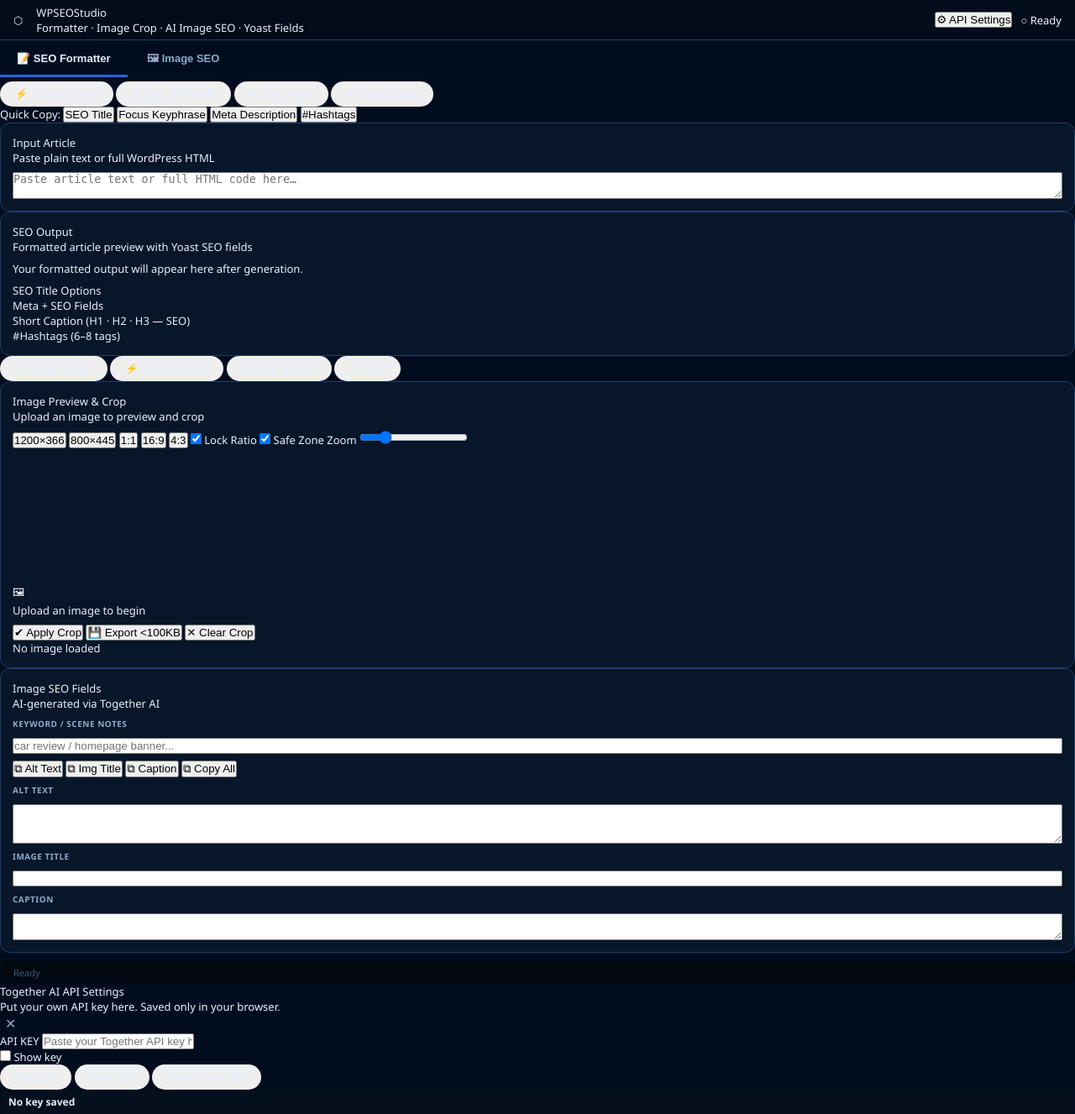
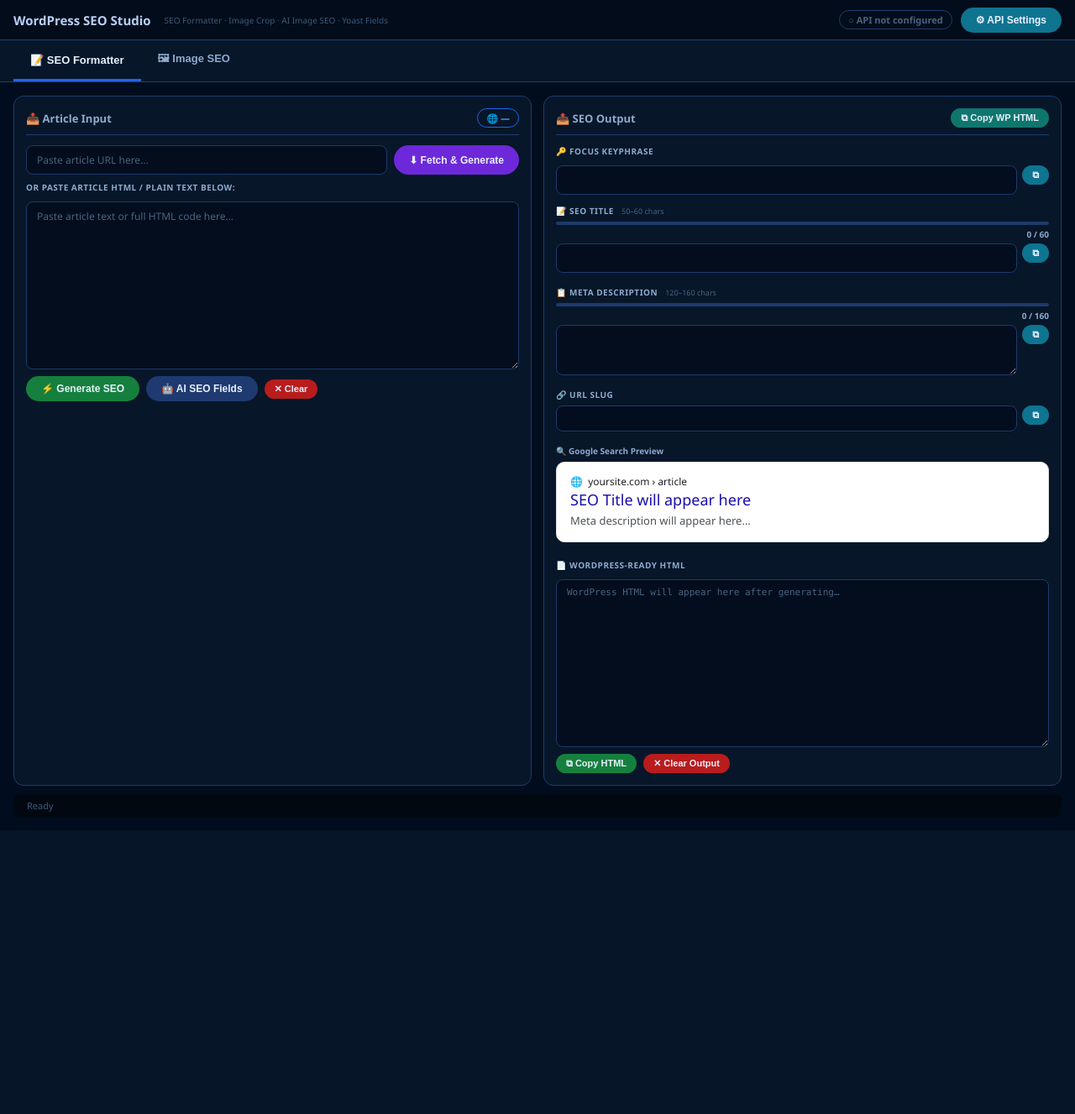
Before and after one commit to chanrathrin/SEO-web-tool, a Flask app: page / in a window 1280 px wide. Shown: the whole page at 84% size. After the commit the page ends 973 px from the top, so only its background shows below. Run offline with Flask 3, Linux system fonts and the light colour scheme; a map, chart or similar area stays blank; some libraries are stand-ins or nearby versions.

Commit message:
Update index.html

```diff
--- a/templates/index.html
+++ b/templates/index.html
@@ -1,219 +1,242 @@
 <!DOCTYPE html>
 <html lang="en">
 <head>
-  <meta charset="UTF-8"/>
-  <meta name="viewport" content="width=device-width, initial-scale=1.0"/>
+<meta charset="UTF-8">
+<meta name="viewport" content="width=device-width, initial-scale=1.0">
 <title>WordPress SEO Studio</title>
-  <link rel="preconnect" href="https://fonts.googleapis.com"/>
-  <link rel="preconnect" href="https://fonts.gstatic.com" crossorigin/>
-  <link href="https://fonts.googleapis.com/css2?family=Inter:wght@400;500;600;700;800&family=JetBrains+Mono:wght@400;500;700&display=swap" rel="stylesheet"/>
-  <link rel="stylesheet" href="/static/style.css"/>
+<link rel="stylesheet" href="/static/style.css">
 </head>
 <body>
-  <div class="app-shell">
-
+<!-- TOP BAR -->
 <header class="topbar">
   <div class="topbar-left">
-        <div class="brand-mark">⬡</div>
-        <div class="brand-wrap">
-          <div class="brand-row">
-            <div class="brand-title">WPSEOStudio</div>
-            <div class="brand-sub">Formatter · Image Crop · AI Image SEO · Yoast Fields</div>
+    <span class="topbar-logo">WordPress SEO Studio</span>
+    <span class="topbar-sub">SEO Formatter · Image Crop · AI Image SEO · Yoast Fields</span>
+  </div>
+  <div class="topbar-right">
+    <span id="api-badge" class="badge badge-off">○ API not configured</span>
+    <button class="btn btn-cyan" onclick="openApiModal()">⚙ API Settings</button>
+  </div>
+</header>
+
+<!-- TABS -->
+<nav class="tab-nav">
+  <button class="tab-btn active" onclick="switchTab('seo', this)">📝 SEO Formatter</button>
+  <button class="tab-btn" onclick="switchTab('image', this)">🖼 Image SEO</button>
+</nav>
+
+<!-- ═══════════════════════════════════════════════════════ TAB 1: SEO FORMATTER -->
+<div id="tab-seo" class="tab-content active">
+  <div class="two-col">
+
+    <!-- LEFT PANEL: Input -->
+    <div class="panel">
+      <div class="panel-header">
+        <span>📥 Article Input</span>
+        <span id="lang-badge" class="badge badge-blue">🌐 —</span>
+      </div>
+
+      <div class="field-row">
+        <input type="text" id="url-input" class="input-field" placeholder="Paste article URL here…">
+        <button id="fetch-btn" class="btn btn-purple" onclick="fetchUrl()">⬇ Fetch &amp; Generate</button>
+      </div>
+
+      <div class="field-label">Or paste article HTML / plain text below:</div>
+      <textarea id="article-input" class="textarea tall"
+        placeholder="Paste article text or full HTML code here…"></textarea>
+
+      <div class="action-row">
+        <button class="btn btn-green" onclick="processArticle()">⚡ Generate SEO</button>
+        <button class="btn btn-blue" onclick="generateAiFields()" id="ai-gen-btn">🤖 AI SEO Fields</button>
+        <button class="btn btn-red sm" onclick="clearInput()">✕ Clear</button>
+      </div>
+    </div>
+
+    <!-- RIGHT PANEL: Output -->
+    <div class="panel">
+      <div class="panel-header">
+        <span>📤 SEO Output</span>
+        <button class="btn btn-teal sm" onclick="copyWpHtml()">⧉ Copy WP HTML</button>
+      </div>
+
+      <!-- Yoast Fields -->
+      <div class="yoast-fields">
+        <div class="yoast-row">
+          <div class="field-label">🔑 Focus Keyphrase</div>
+          <div class="char-counter" id="fk-counter"></div>
+          <div class="input-copy-row">
+            <input type="text" id="out-keyphrase" class="input-field" oninput="updateFkCounter(this.value)">
+            <button class="btn btn-cyan sm" onclick="copyField('out-keyphrase')">⧉</button>
+          </div>
+        </div>
+        <div class="yoast-row">
+          <div class="field-label">📝 SEO Title <span class="field-hint">50–60 chars</span></div>
+          <div class="char-bar-wrap">
+            <div class="char-bar" id="seo-bar"></div>
+          </div>
+          <div class="char-counter" id="seo-counter">0 / 60</div>
+          <div class="input-copy-row">
+            <input type="text" id="out-seo-title" class="input-field" oninput="updateSeoCounter(this.value)" maxlength="120">
+            <button class="btn btn-cyan sm" onclick="copyField('out-seo-title')">⧉</button>
+          </div>
+          <div id="seo-variants" class="variants-list"></div>
+        </div>
+        <div class="yoast-row">
+          <div class="field-label">📋 Meta Description <span class="field-hint">120–160 chars</span></div>
+          <div class="char-bar-wrap">
+            <div class="char-bar" id="meta-bar"></div>
+          </div>
+          <div class="char-counter" id="meta-counter">0 / 160</div>
+          <div class="input-copy-row">
+            <textarea id="out-meta" class="textarea short" oninput="updateMetaCounter(this.value)"></textarea>
+            <button class="btn btn-cyan sm" onclick="copyField('out-meta', true)">⧉</button>
+          </div>
+          <div id="meta-variants" class="variants-list"></div>
+        </div>
+        <div class="yoast-row">
+          <div class="field-label">🔗 URL Slug</div>
+          <div class="input-copy-row">
+            <input type="text" id="out-slug" class="input-field mono">
+            <button class="btn btn-cyan sm" onclick="copyField('out-slug')">⧉</button>
           </div>
         </div>
       </div>
 
-      <div class="topbar-right">
-        <button class="api-settings-btn" id="openApiModal">⚙ API Settings</button>
-        <span class="api-badge ready" id="apiBadge">○ Ready</span>
-      </div>
-    </header>
-
-    <div class="tab-strip">
-      <button class="tab-btn active" data-tab="seo">📝 SEO Formatter</button>
-      <button class="tab-btn" data-tab="img">🖼 Image SEO</button>
-    </div>
-
-    <section class="tab-panel active" id="tab-seo">
-      <div class="card action-card">
-        <div class="action-bar">
-          <button class="btn green" id="btnGenerate">⚡ Generate SEO</button>
-          <button class="btn teal" id="btnCopyHTML">⧉ Copy WP HTML</button>
-          <button class="btn red" id="btnClearIn">✕ Clear Input</button>
-          <button class="btn red" id="btnClearOut">✕ Clear Output</button>
+      <!-- Google Preview -->
+      <div class="google-preview">
+        <div class="gp-label">🔍 Google Search Preview</div>
+        <div class="gp-box">
+          <div class="gp-site">🌐 &nbsp;yoursite.com &rsaquo; article</div>
+          <div class="gp-title" id="gp-title">SEO Title will appear here</div>
+          <div class="gp-meta" id="gp-meta">Meta description will appear here…</div>
         </div>
       </div>
 
-      <div class="card quick-copy-card">
-        <div class="pill-bar">
-          <span class="pill-label">Quick Copy:</span>
-          <button class="pill purple" data-copy="seo_title">SEO Title</button>
-          <button class="pill cyan" data-copy="focus_keyphrase">Focus Keyphrase</button>
-          <button class="pill yellow" data-copy="meta_description">Meta Description</button>
-          <button class="pill green" data-copy="hashtags_str">#Hashtags</button>
+      <!-- WP HTML Output -->
+      <div class="field-label" style="margin-top:12px;">📄 WordPress-Ready HTML</div>
+      <textarea id="out-wp-html" class="textarea tall mono" readonly placeholder="WordPress HTML will appear here after generating…"></textarea>
+      <div class="action-row">
+        <button class="btn btn-green sm" onclick="copyWpHtml()">⧉ Copy HTML</button>
+        <button class="btn btn-red sm" onclick="clearOutput()">✕ Clear Output</button>
+      </div>
     </div>
   </div>
 
-      <div class="seo-grid">
-        <div class="card panel input-panel">
-          <div class="panel-head">
-            <div class="panel-title">Input Article</div>
-            <div class="panel-sub">Paste plain text or full WordPress HTML</div>
-          </div>
-          <textarea id="inputArticle" class="article-input" spellcheck="false" placeholder="Paste article text or full HTML code here…"></textarea>
+  <!-- Status Bar -->
+  <div class="status-bar" id="seo-status">Ready</div>
 </div>
 
-        <div class="card panel output-panel">
-          <div class="panel-head">
-            <div class="panel-title">SEO Output</div>
-            <div class="panel-sub">Formatted article preview with Yoast SEO fields</div>
+<!-- ═══════════════════════════════════════════════════════ TAB 2: IMAGE SEO -->
+<div id="tab-image" class="tab-content">
+  <div class="two-col">
+
+    <!-- LEFT: Upload + Preview -->
+    <div class="panel">
+      <div class="panel-header">🖼 Image Upload &amp; Preview</div>
+
+      <div class="drop-zone" id="drop-zone" onclick="document.getElementById('image-file-input').click()">
+        <div class="drop-icon">📁</div>
+        <div class="drop-text">Click or drag &amp; drop an image here</div>
+        <div class="drop-sub">JPG, PNG, WEBP supported</div>
+        <input type="file" id="image-file-input" accept="image/*" style="display:none" onchange="handleImageFile(this)">
       </div>
 
-          <div class="output-scroll" id="outputArticle">
-            <div class="placeholder-msg">Your formatted output will appear here after generation.</div>
+      <div id="image-preview-wrap" style="display:none;margin-top:12px;">
+        <img id="image-preview" class="img-preview" alt="Preview">
+        <div id="img-info" class="img-info"></div>
       </div>
 
-          <div class="options-grid">
-            <div class="opt-col">
-              <div class="opt-label">SEO Title Options</div>
-              <div class="opt-box green-text" id="optTitles"></div>
+      <div class="field-label" style="margin-top:12px;">Scene / context notes (optional)</div>
+      <input type="text" id="scene-notes" class="input-field"
+        placeholder="e.g. Cambodian politician speaking at parliament">
+
+      <div class="action-row" style="margin-top:12px;">
+        <button class="btn btn-green" id="analyze-btn" onclick="analyzeImage()">🤖 Analyze Image with AI</button>
+        <button class="btn btn-red sm" onclick="clearImageFields()">✕ Clear</button>
+      </div>
     </div>
 
-            <div class="opt-col">
-              <div class="opt-label">Meta + SEO Fields</div>
-              <div class="opt-box green-text" id="optMeta"></div>
+    <!-- RIGHT: Image SEO Fields -->
+    <div class="panel">
+      <div class="panel-header">🏷 Image SEO Fields</div>
+
+      <div class="yoast-row">
+        <div class="field-label">Alt Text <span class="field-hint">8–15 words, descriptive</span></div>
+        <div class="char-counter" id="alt-counter">0 / 90</div>
+        <div class="input-copy-row">
+          <textarea id="img-alt" class="textarea short" oninput="updateAltCounter(this.value)"
+            placeholder="descriptive alt text for screen readers and SEO…"></textarea>
+          <button class="btn btn-cyan sm" onclick="copyField('img-alt', true)">⧉</button>
+        </div>
       </div>
 
-            <div class="opt-col">
-              <div class="opt-label">Short Caption (H1 · H2 · H3 — SEO)</div>
-              <div class="opt-box blue-text" id="optCaption"></div>
+      <div class="yoast-row">
+        <div class="field-label">Image Title <span class="field-hint">3–8 words, Title Case</span></div>
+        <div class="char-counter" id="title-counter">0 / 90</div>
+        <div class="input-copy-row">
+          <input type="text" id="img-title" class="input-field" oninput="updateTitleCounter(this.value)"
+            placeholder="Image Title Here">
+          <button class="btn btn-cyan sm" onclick="copyField('img-title')">⧉</button>
+        </div>
       </div>
 
-            <div class="opt-col">
-              <div class="opt-label">#Hashtags (6–8 tags)</div>
-              <div class="opt-box amber-text" id="optHashtags"></div>
+      <div class="yoast-row">
+        <div class="field-label">Caption <span class="field-hint">1–2 sentences</span></div>
+        <div class="char-counter" id="caption-counter">0 / 180</div>
+        <div class="input-copy-row">
+          <textarea id="img-caption" class="textarea medium" oninput="updateCaptionCounter(this.value)"
+            placeholder="Factual caption describing the image content."></textarea>
+          <button class="btn btn-cyan sm" onclick="copyField('img-caption', true)">⧉</button>
+        </div>
+      </div>
+
+      <div class="action-row" style="margin-top:16px;">
+        <button class="btn btn-teal" onclick="copyAllImageFields()">⧉ Copy All Fields</button>
+      </div>
+
+      <!-- Copy All Output Box -->
+      <div class="field-label" style="margin-top:16px;">📋 All Fields (formatted)</div>
+      <textarea id="img-all-output" class="textarea tall mono" readonly
+        placeholder="All image SEO fields will appear here after AI analysis…"></textarea>
+    </div>
+  </div>
+
+  <div class="status-bar" id="img-status">Ready</div>
+</div>
+
+<!-- ═══════════════════════════════════════ API SETTINGS MODAL -->
+<div id="api-modal" class="modal-overlay" style="display:none">
+  <div class="modal">
+    <div class="modal-header">
+      <span>⚙ Together AI — API Settings</span>
+      <button class="modal-close" onclick="closeApiModal()">✕</button>
+    </div>
+    <div class="modal-body">
+      <div class="field-label">Together AI API Key</div>
+      <div class="field-hint" style="margin-bottom:8px;">
+        Get your key at <a href="https://api.together.xyz" target="_blank" class="link">api.together.xyz</a>
+      </div>
+      <div class="input-copy-row">
+        <input type="password" id="api-key-input" class="input-field mono"
+          placeholder="Paste your Together AI API key here…">
+        <button class="btn btn-cyan sm" onclick="toggleApiKeyVisibility()">👁</button>
+      </div>
+      <div id="api-modal-status" class="modal-status"></div>
+    </div>
+    <div class="modal-footer">
+      <button class="btn btn-cyan" onclick="testApiKey()">🔍 Test Key</button>
+      <button class="btn btn-green" onclick="saveApiKey()">✔ Save &amp; Use</button>
+      <button class="btn btn-red" onclick="clearApiKey()">✕ Clear</button>
+      <button class="btn btn-blue" onclick="closeApiModal()">Cancel</button>
     </div>
   </div>
 </div>
-      </div>
-    </section>
 
-    <section class="tab-panel" id="tab-img">
-      <div class="card action-card">
-        <div class="action-bar">
-          <button class="btn purple" id="btnUpload">⬆ Upload Image</button>
-          <button class="btn green" id="btnGenImg">⚡ Generate SEO</button>
-          <button class="btn teal" id="btnCopyAll">⧉ Copy All SEO</button>
-          <button class="btn red" id="btnClearImg">✕ Clear</button>
-          <input type="file" id="fileInput" accept="image/*" hidden/>
-        </div>
-      </div>
-
-      <div class="img-grid">
-        <div class="card panel crop-panel">
-          <div class="panel-head">
-            <div class="panel-title">Image Preview &amp; Crop</div>
-            <div class="panel-sub">Upload an image to preview and crop</div>
-          </div>
-
-          <div class="preset-bar">
-            <button class="btn-sm blue" data-ratio="1200,366">1200×366</button>
-            <button class="btn-sm blue" data-ratio="800,445">800×445</button>
-            <button class="btn-sm blue" data-ratio="1,1">1:1</button>
-            <button class="btn-sm blue" data-ratio="16,9">16:9</button>
-            <button class="btn-sm blue" data-ratio="4,3">4:3</button>
-
-            <label class="toggle-label">
-              <input type="checkbox" id="lockRatio" checked/>
-              <span>Lock Ratio</span>
-            </label>
-
-            <label class="toggle-label">
-              <input type="checkbox" id="safeZone" checked/>
-              <span>Safe Zone</span>
-            </label>
-
-            <span class="zoom-label">Zoom</span>
-            <input type="range" id="zoomSlider" min="50" max="300" value="100" step="1"/>
-          </div>
-
-          <div class="canvas-wrap" id="canvasWrap">
-            <canvas id="cropCanvas"></canvas>
-            <div class="canvas-placeholder" id="canvasPlaceholder">
-              <div class="canvas-icon">🖼</div>
-              <div>Upload an image to begin</div>
-            </div>
-          </div>
-
-          <div class="crop-bot">
-            <div class="crop-actions">
-              <button class="btn-sm green" id="btnApplyCrop">✔ Apply Crop</button>
-              <button class="btn-sm yellow" id="btnExport">💾 Export &lt;100KB</button>
-              <button class="btn-sm red" id="btnClearCrop">✕ Clear Crop</button>
-            </div>
-            <div class="crop-info" id="cropInfo">No image loaded</div>
-          </div>
-        </div>
-
-        <div class="card panel seo-fields-panel">
-          <div class="panel-head">
-            <div class="panel-title">Image SEO Fields</div>
-            <div class="panel-sub">AI-generated via Together AI</div>
-          </div>
-
-          <label class="field-label">KEYWORD / SCENE NOTES</label>
-          <input type="text" id="sceneInput" class="field-input" placeholder="car review / homepage banner..."/>
-
-          <div class="copy-grid">
-            <button class="btn-sm blue" id="cAlt">⧉ Alt Text</button>
-            <button class="btn-sm blue" id="cTitle">⧉ Img Title</button>
-            <button class="btn-sm blue" id="cCap">⧉ Caption</button>
-            <button class="btn-sm teal" id="cAll">⧉ Copy All</button>
-          </div>
-
-          <label class="field-label">ALT TEXT</label>
-          <textarea id="altText" class="field-area" rows="3"></textarea>
-
-          <label class="field-label">IMAGE TITLE</label>
-          <input type="text" id="imgTitle" class="field-input"/>
-
-          <label class="field-label">CAPTION</label>
-          <textarea id="caption" class="field-area field-area-grow"></textarea>
-        </div>
-      </div>
-    </section>
-
-    <div class="status-bar" id="statusBar">Ready</div>
-    <div class="toast" id="toast"></div>
-
-    <div class="modal-backdrop hidden" id="apiModal">
-      <div class="modal-card">
-        <div class="modal-head">
-          <div>
-            <div class="modal-title">Together AI API Settings</div>
-            <div class="modal-sub">Put your own API key here. Saved only in your browser.</div>
-          </div>
-          <button class="modal-close" id="closeApiModal">✕</button>
-        </div>
-
-        <label class="modal-label">API KEY</label>
-        <input type="password" id="apiKeyInput" class="modal-input" placeholder="Paste your Together API key here"/>
-
-        <div class="modal-row">
-          <label class="check-row">
-            <input type="checkbox" id="showApiKey"/>
-            <span>Show key</span>
-          </label>
-        </div>
-
-        <div class="modal-actions">
-          <button class="btn cyan" id="btnTestApi">Test Key</button>
-          <button class="btn green" id="btnSaveApi">Save Key</button>
-          <button class="btn red" id="btnClearApi">Clear Saved Key</button>
-        </div>
-
-        <div class="modal-status" id="apiModalStatus">No key saved</div>
-      </div>
+<!-- Loading Overlay -->
+<div id="loading-overlay" class="loading-overlay" style="display:none">
+  <div class="loading-box">
+    <div class="spinner"></div>
+    <div id="loading-text" class="loading-text">Processing…</div>
   </div>
 </div>
 
```
Lines whose indentation alone changed are shown as unchanged.
